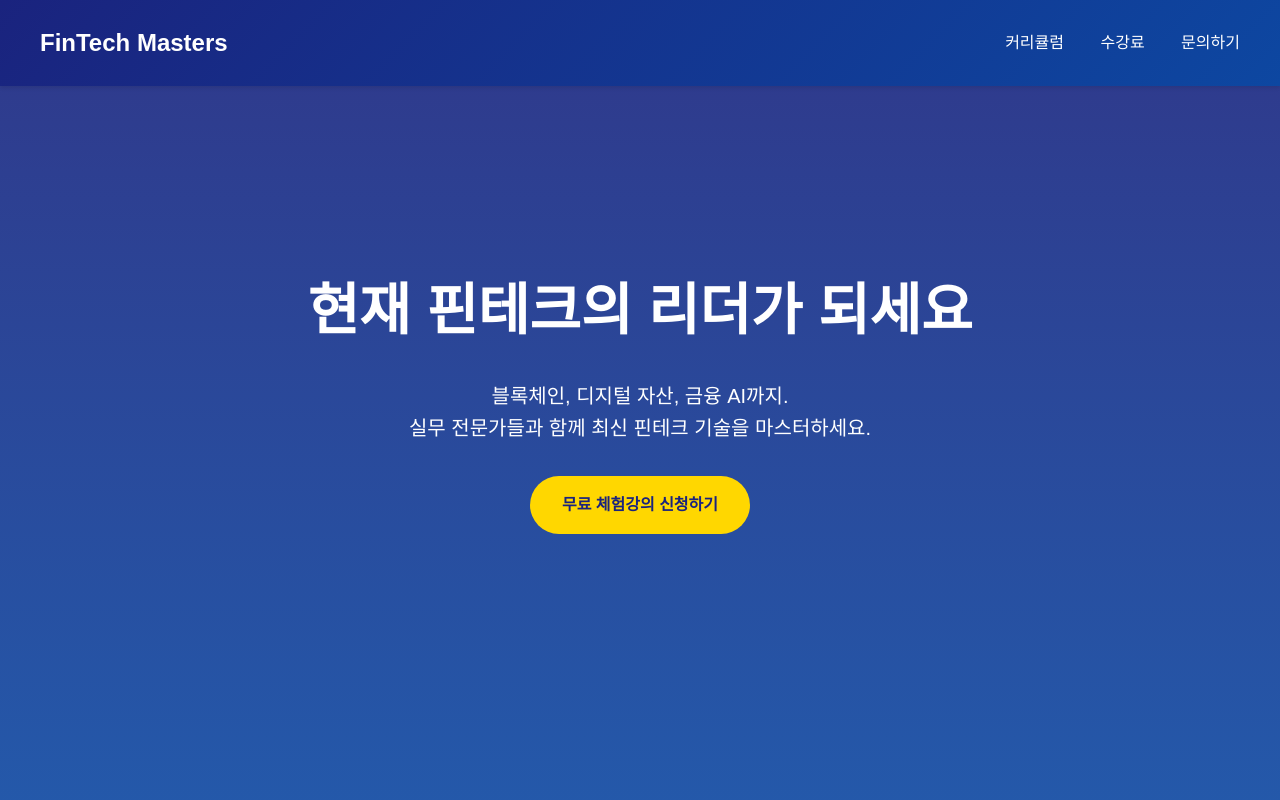
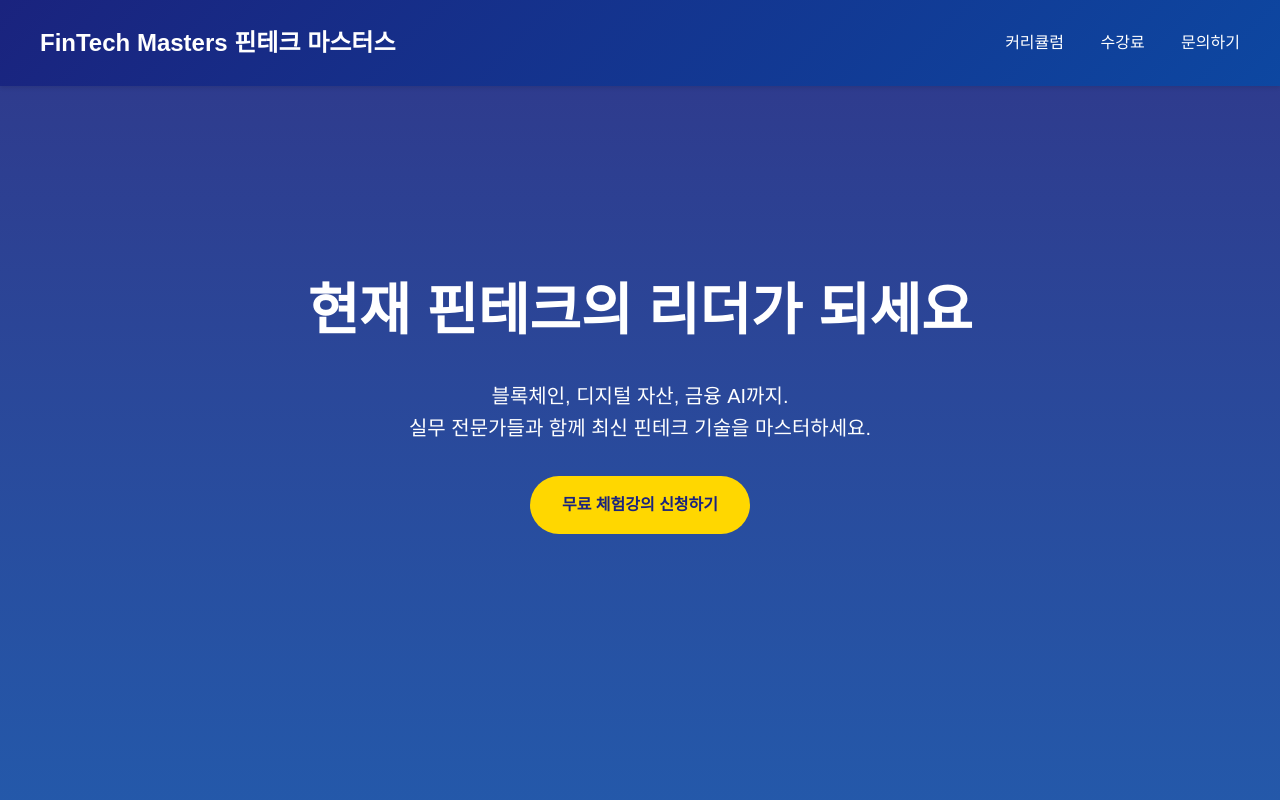
Before and after one commit to sh-ab-ab-ab/free, a plain HTML site: page index.html in a window 1280 px wide. Shown: the top 800 px of the page. Drawn offline with nearby package versions, Linux system fonts and the light colour scheme.

Commit message:
updated name

```diff
--- a/index.html
+++ b/index.html
@@ -146,7 +146,7 @@
 <body>
     <header class="header">
         <nav class="nav">
-            <a href="#" class="logo">FinTech Masters</a>
+            <a href="#" class="logo">FinTech Masters 핀테크 마스터스</a>
             <div class="nav-links">
                 <a href="#features">커리큘럼</a>
                 <a href="#pricing">수강료</a>
```
